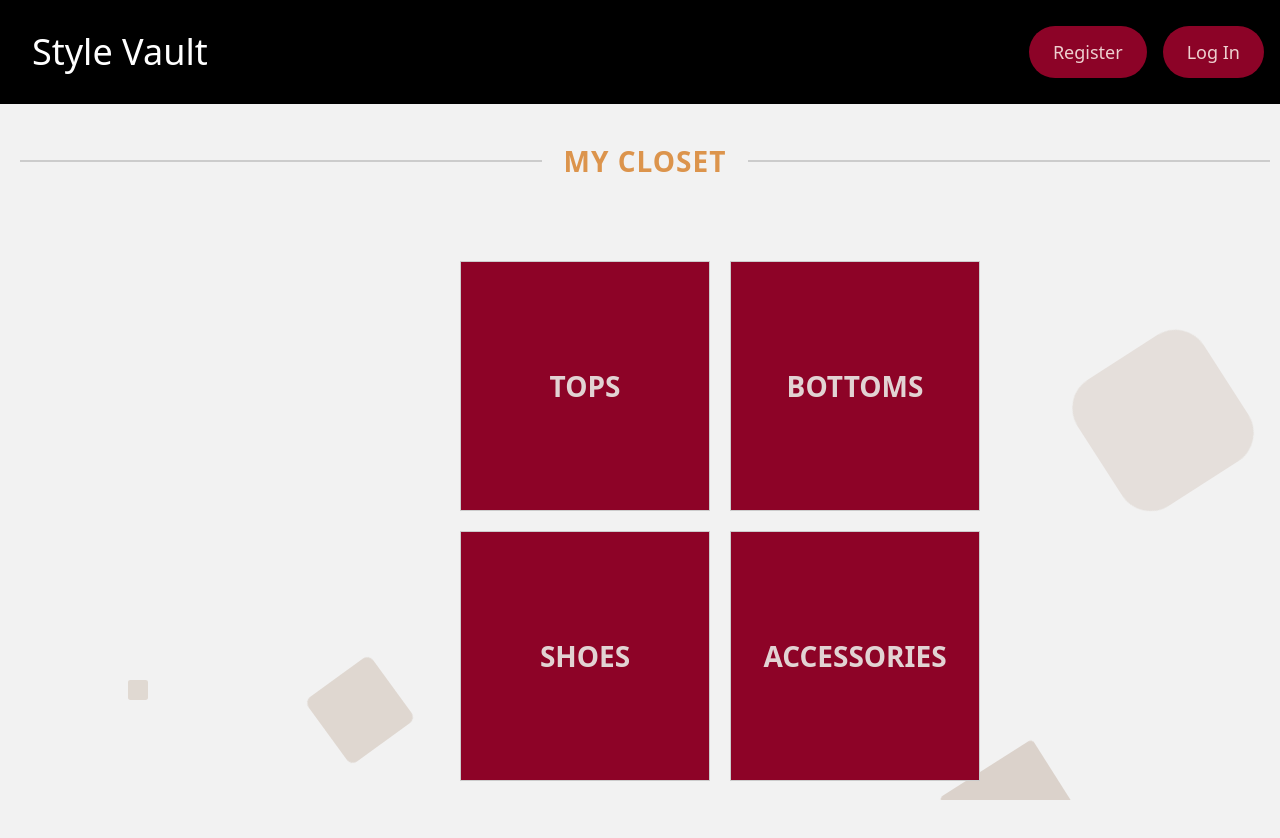
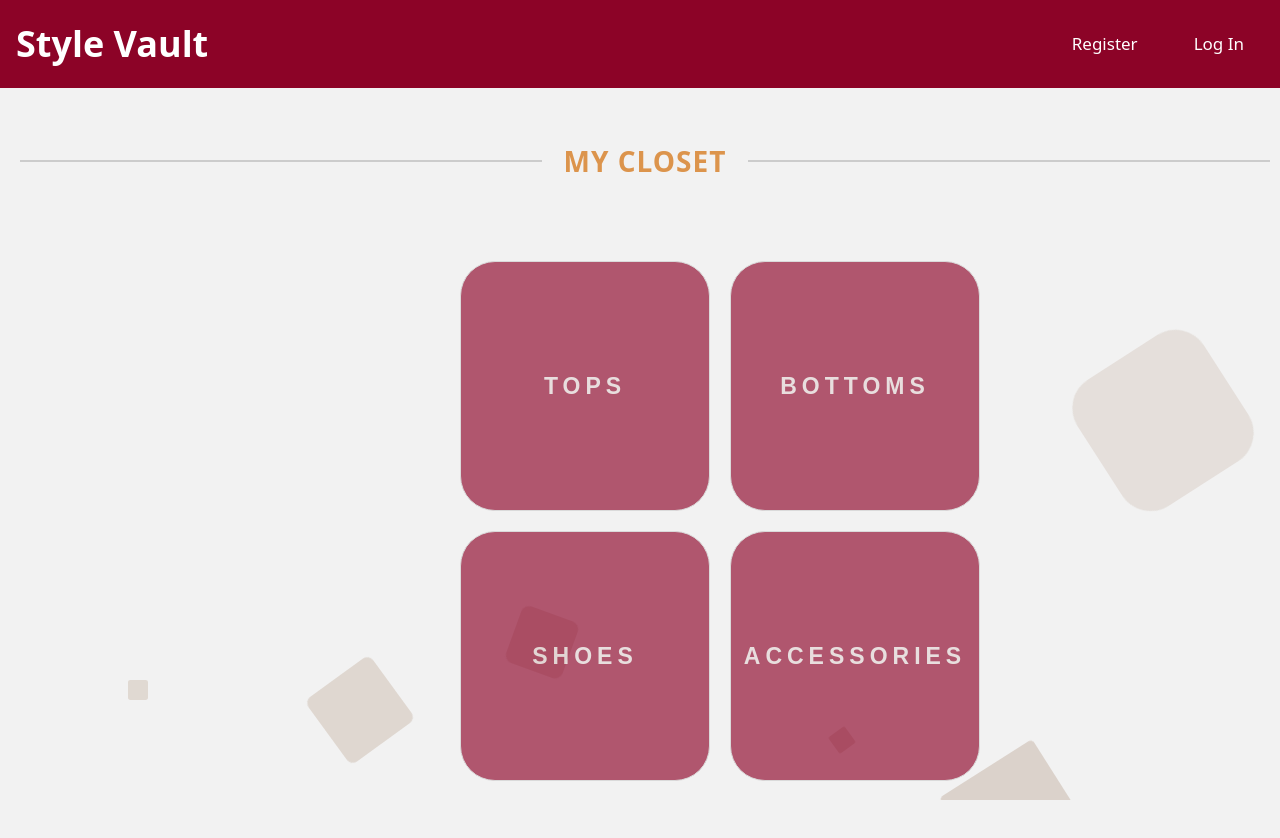
Before and after one commit to harris5995/next-finalproject-frontend, a SvelteKit app: page / in a window 1280 px wide. Shown: the top 838 px of the page. Built offline with nearby package versions, Linux system fonts and the light colour scheme; no server answers.

Commit message:
Updated the buttons and navigation bar buttons to be st reamlined. added some animations.

```diff
--- a/src/app.html
+++ b/src/app.html
@@ -6,6 +6,7 @@
 		<meta name="viewport" content="width=device-width" />
 		%sveltekit.head%
 	</head>
+
 	<body data-sveltekit-preload-data="hover">
 		<div style="display: contents">%sveltekit.body%</div>
 	</body>
--- a/src/lib/header.svelte
+++ b/src/lib/header.svelte
@@ -6,52 +6,24 @@
 </script>
 
 
-<nav class="bg-black text-white p-4 flex justify-between items-center">
-
-<a href="/" class="text-4xl bg-black text-white p-4 flex justify-between items-center">
+<nav class="bg-primary text-white p-4 flex justify-between items-center">
+  <a href="/" class="text-4xl font-semibold">
     Style Vault
   </a>
-
   <div class="flex-1"></div>
-
   <div class="flex items-center space-x-4">
-
     <div class="flex space-x-4 items-center">
       {#if $LoggedIn}
-      <a href="/" class="px-6 py-3 rounded-full text-lg btn-primary">
-        Closet
-      </a>
-      <a href="/outfits" class="px-6 py-3 rounded-full text-lg btn-primary">
-        Outfit
-      </a>
-
-      <a href="/calendar" class="px-6 py-3 rounded-full text-lg btn-primary">
-        Calendar
-      </a>
-
-        <button on:click={logOut} class="px-6 py-3 rounded-full text-lg btn-primary">
-          Log Out
-        </button>
-
+      <a href="/" class="nav-link">Closet</a>
+      <a href="/outfits" class="nav-link">Outfit</a>
+      <a href="/calendar" class="nav-link">Calendar</a>
+      <button on:click={logOut} class="nav-button">Log Out</button>
       {:else}
-        <a href="/users/new" class="px-6 py-3 rounded-full text-lg btn-primary">
-          Register
-        </a>
-        <a href="/login" class="px-6 py-3 rounded-full text-lg btn-primary">
-          Log In
-        </a>
-
+      <a href="/users/new" class="nav-link">Register</a>
+      <a href="/login" class="nav-link">Log In</a>
       {/if}
-      <!-- {#if $LoggedIn}
-      <button class="btn mr-6 btn-primary hover:btn-accent" on:click={logOut}>Log Out</button>
-  {:else}
-      <a href="/login" class="btn mr-6 btn-primary hover:btn-accent">Log In</a>
-  {/if} -->
     </div>
-
-
-
-
+  </div>
 </nav>
 
 <style>
@@ -59,5 +31,40 @@ nav {
     position: fixed;
     top: 0;
     width: 100%;
+    background-color: #8D0327(0, 0, 0, 0.45);
+  }
+
+  .nav-link {
+    padding: 15px 20px;
+    text-decoration: none;
+    font-size: 17px;
+    color: #fff;
+    transition: background-color 0.3s, color 0.3s;
+    border-radius: 20px;
+  }
+
+  .nav-link:hover {
+    background-color: #B7410E;
+    opacity: 0.8;
+    color: #000;
+  }
+
+  .nav-button {
+    padding: 10px 10px;
+    font-size: 17px;
+    background-color: #fff;
+    color: #000;
+    opacity: 0.8;
+    border: none;
+    border-radius: 20px;
+    cursor: pointer;
+    transition: background-color 0.3s, color 0.3s;
+  }
+
+  .nav-button:hover {
+    background-color: #B7410E;
+    opacity: 0.5;
+    color: #000;
+
   }
   </style>
--- a/src/routes/+layout.svelte
+++ b/src/routes/+layout.svelte
@@ -10,7 +10,7 @@
 <style>
   main {
     padding-top: 8rem; /* Increase this value as needed */
-    font-style: Arial;
+    font-style: Arial ;
     font-size: 10;
   }
 </style>
--- a/src/routes/+page.svelte
+++ b/src/routes/+page.svelte
@@ -34,15 +34,23 @@
     border: 1px solid #ccc;
     color: #e2d3d3;
     background-color: #8D0327;
-    font-size: 28px;
-    font-weight: bold;
+    font-size: 23px;
+    font-weight: Bold;
+    font-family: Arial, Helvetica, sans-serif;
+    letter-spacing: 5px;
     text-transform: uppercase;
+    opacity: 0.65;
+    border-radius: 35px;
     transition: background-color 0.3s, transform 0.2s;
   }
 
   .square:hover {
+
+      transform: scale(1.1);
+      opacity: 0.85;
       background-color: #B7410E;
       color: #b9e7c8;
+
     }
 
   :root {
```
Also changed, not shown: src/app.css (line endings or trailing spaces). Lines whose indentation alone changed are shown as unchanged.
